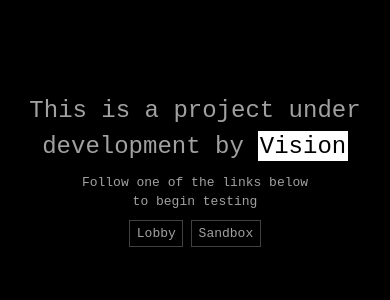
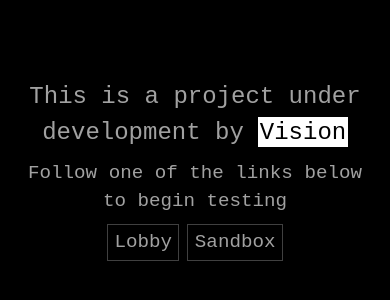
Before and after one commit to PROMCz11/Canvas-Scribble-App, a SvelteKit app: page / in a window 390 px wide. Shown: the part 248-548 px from the top of the page. Built offline with nearby package versions, Linux system fonts and the light colour scheme.

Commit message:
Changing the font size on mobile

```diff
--- a/src/global.css
+++ b/src/global.css
@@ -137,3 +137,9 @@ input[type="text"], input[type="number"], input[type="password"], input[type="em
     color: #a1a1a1;
     width: 100%;
 }
+
+@media (max-width: 700px) {
+    body {
+        font-size: 1.2rem;
+    }
+}
```
